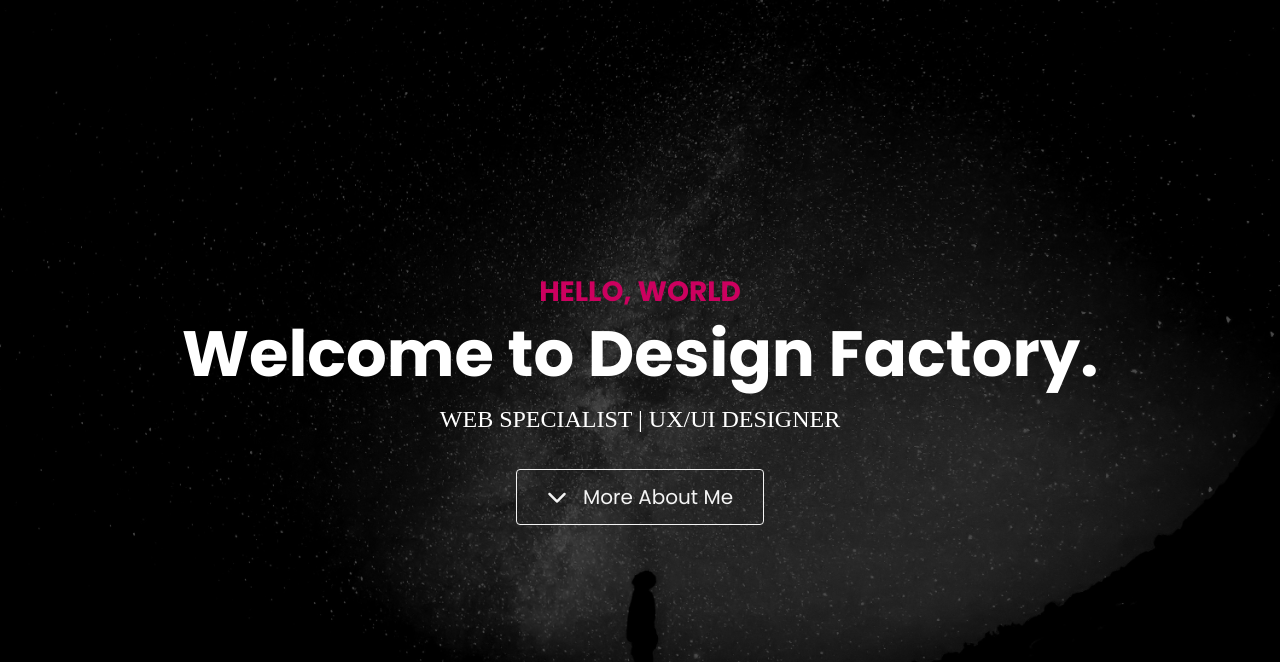
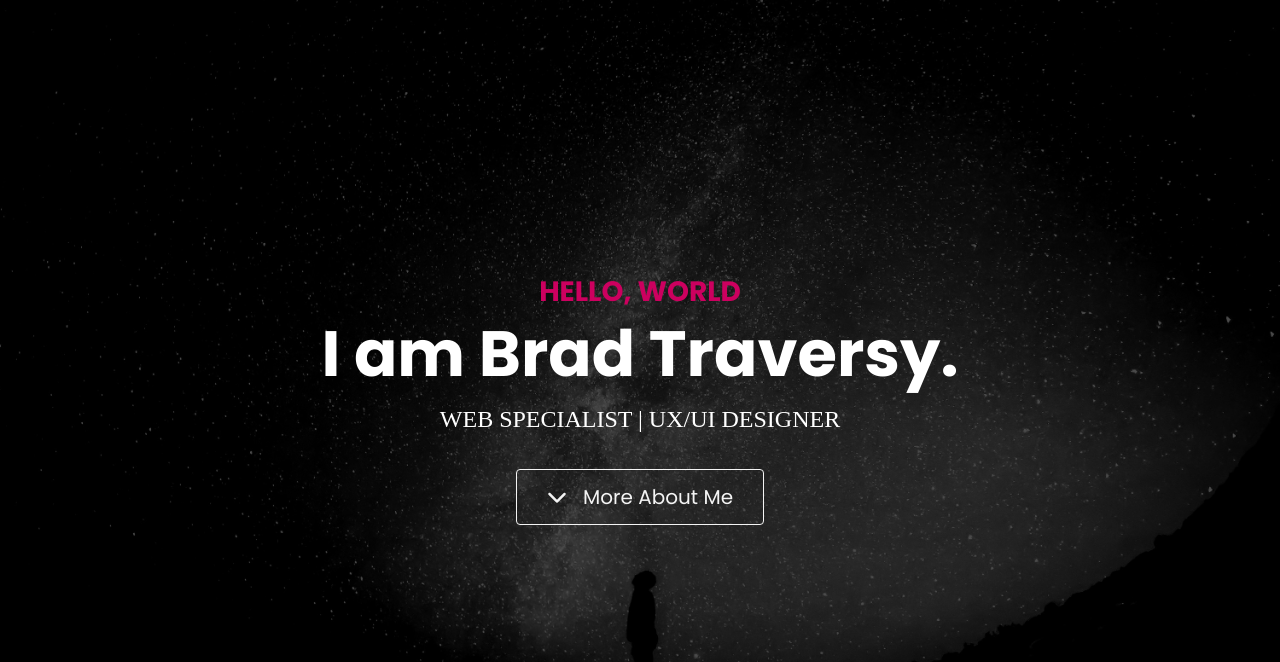
Before and after one commit to arielle-codestudio/MyPortfolio.tt, a website: page index.html in a window 1280 px wide. Shown: the top 662 px of the page. Drawn offline with nearby package versions, Linux system fonts and the light colour scheme; files that its build step writes are made by us from their sources.

Commit message:
Lightbox error, replaced js folder

```diff
--- a/js/script.js
+++ b/js/script.js
@@ -1,15 +1,15 @@
 function runTypingEffect() {
-  const text = 'Welcome to Design Factory.'
-  const runTypingElement = document.getElementById('typing-text');
+  const text = 'I am Brad Traversy.';
+  const typingElement = document.getElementById('typing-text');
   const typingDelay = 100;
 
-  typeText(text, runTypingElement, typingDelay);
+  typeText(text, typingElement, typingDelay);
 }
 
-function typeText(text, runTypingElement, delay) {
+function typeText(text, typingElement, delay) {
   for (let i = 0; i < text.length; i++) {
     setTimeout(() => {
-      runTypingElement.textContent += text.charAt(i);
+      typingElement.textContent += text.charAt(i);
     }, delay * i);
   }
 }
```
Also changed, not shown: index.html (+0 -13 lines).
